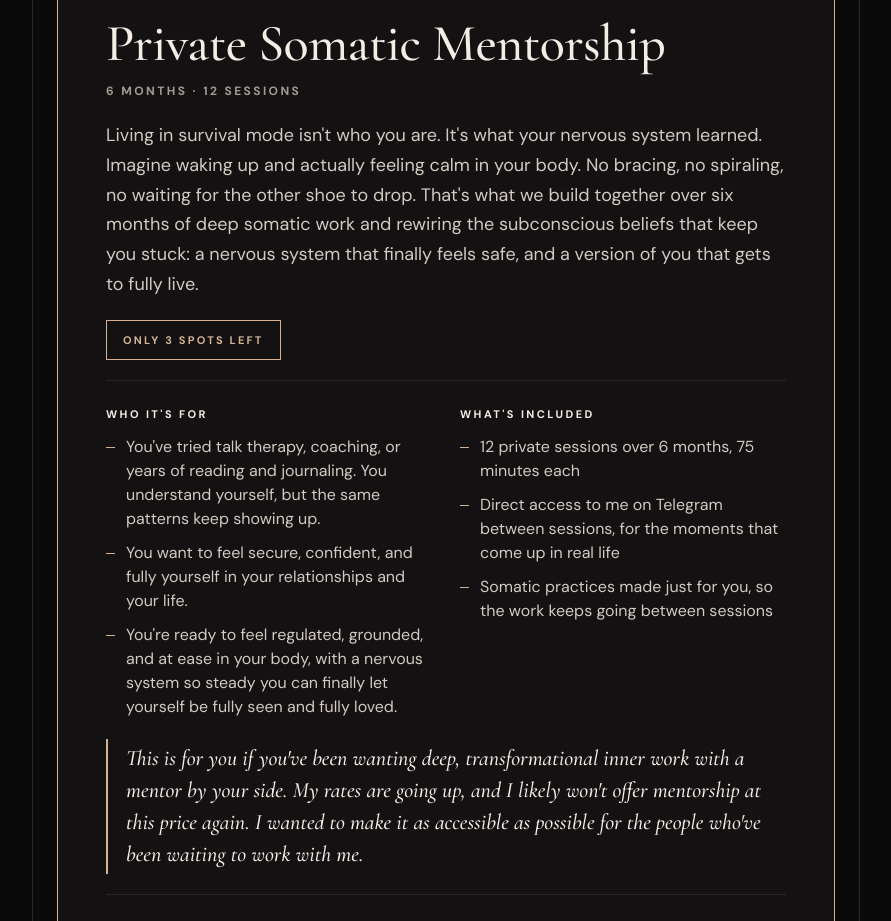
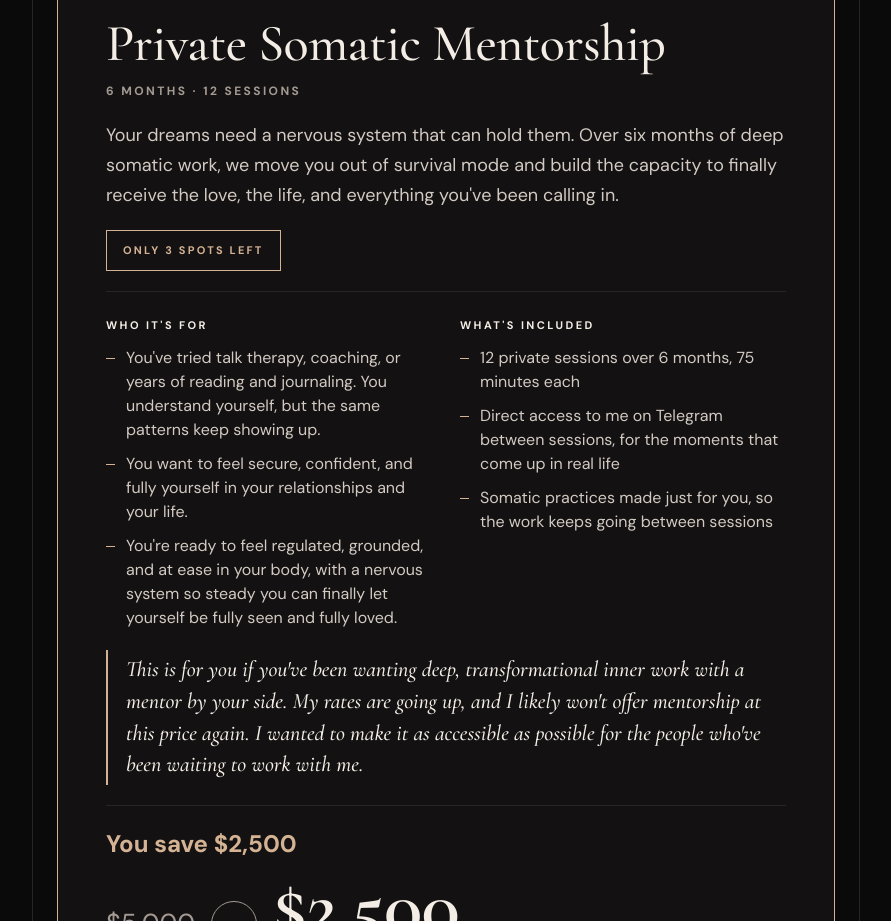
Before and after one commit to taylorbernardayoga/spoken-website, a plain HTML site: page black-friday/index.html in a window 1280 px wide. Shown: the part 2567-3488 px from the top of the page, without its empty margins (194-1085 px from the left). Drawn offline with nearby package versions, Linux system fonts and the light colour scheme.

Commit message:
Black Friday page: shorter mentorship paragraph about capacity to hold your dreams
Co-Authored-By: Claude Opus 5.5 <noreply@anthropic.com>

```diff
--- a/black-friday/index.html
+++ b/black-friday/index.html
@@ -261,7 +261,7 @@ if (location.hash) history.replaceState(null, '', location.pathname + location.s
       <p class="eyebrow">My most exclusive offer</p>
       <h3>Private Somatic Mentorship</h3>
       <p class="term">6 months · 12 sessions</p>
-      <p class="desc">Living in survival mode isn't who you are. It's what your nervous system learned. Imagine waking up and actually feeling calm in your body. No bracing, no spiraling, no waiting for the other shoe to drop. That's what we build together over six months of deep somatic work and rewiring the subconscious beliefs that keep you stuck: a nervous system that finally feels safe, and a version of you that gets to fully live.</p>
+      <p class="desc">Your dreams need a nervous system that can hold them. Over six months of deep somatic work, we move you out of survival mode and build the capacity to finally receive the love, the life, and everything you've been calling in.</p>
       <span class="badge">Only 3 spots left</span>
       <div class="details">
         <div>
```
